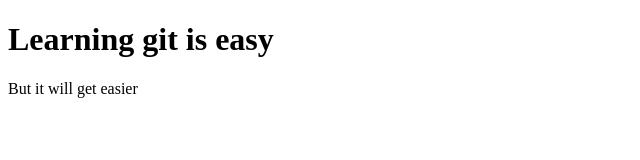
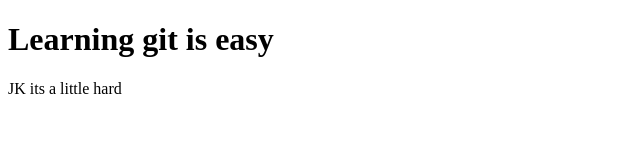
Before and after one commit to paigerdesign/learning-git, a plain HTML site: page index.html in a window 1280 px wide. Shown: the full height of the page, 0-640 px from the left. Drawn offline with Linux system fonts and the light colour scheme.

Commit message:
add new description

```diff
--- a/index.html
+++ b/index.html
@@ -7,6 +7,6 @@
 </head>
 <body>
     <h1>Learning git is easy</h1>
-    <p>But it will get easier</p>
+    <p>JK its a little hard</p>
 </body>
 </html><!DOCTYPE html>
```
